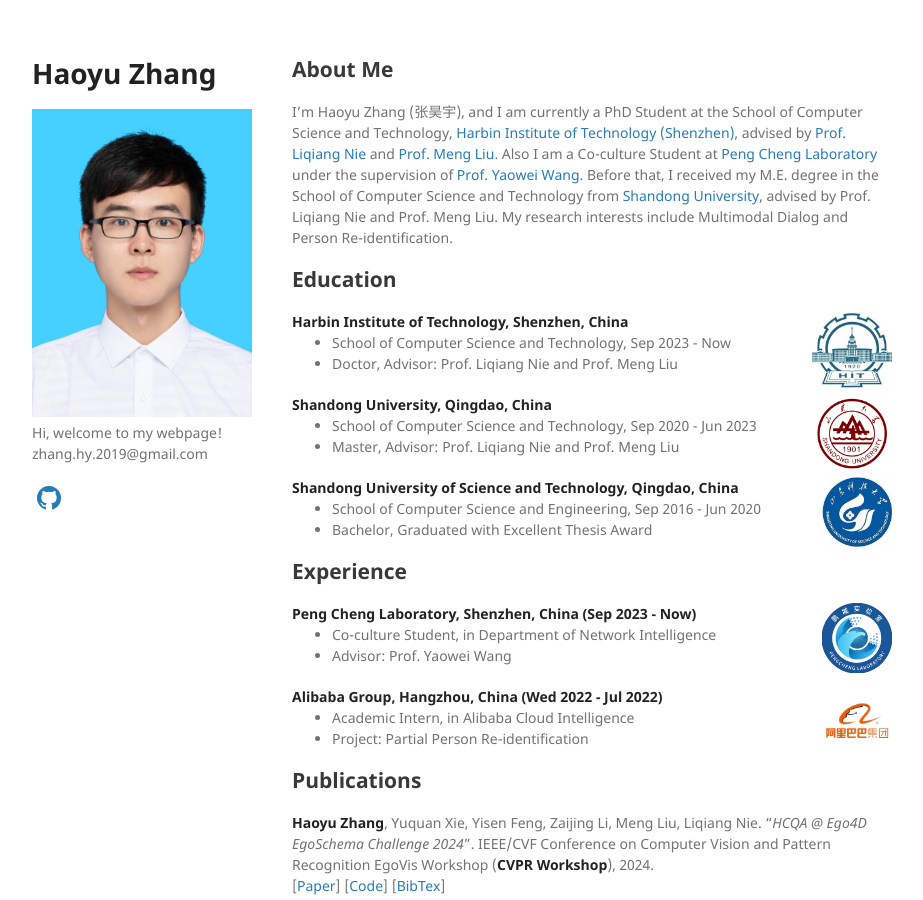
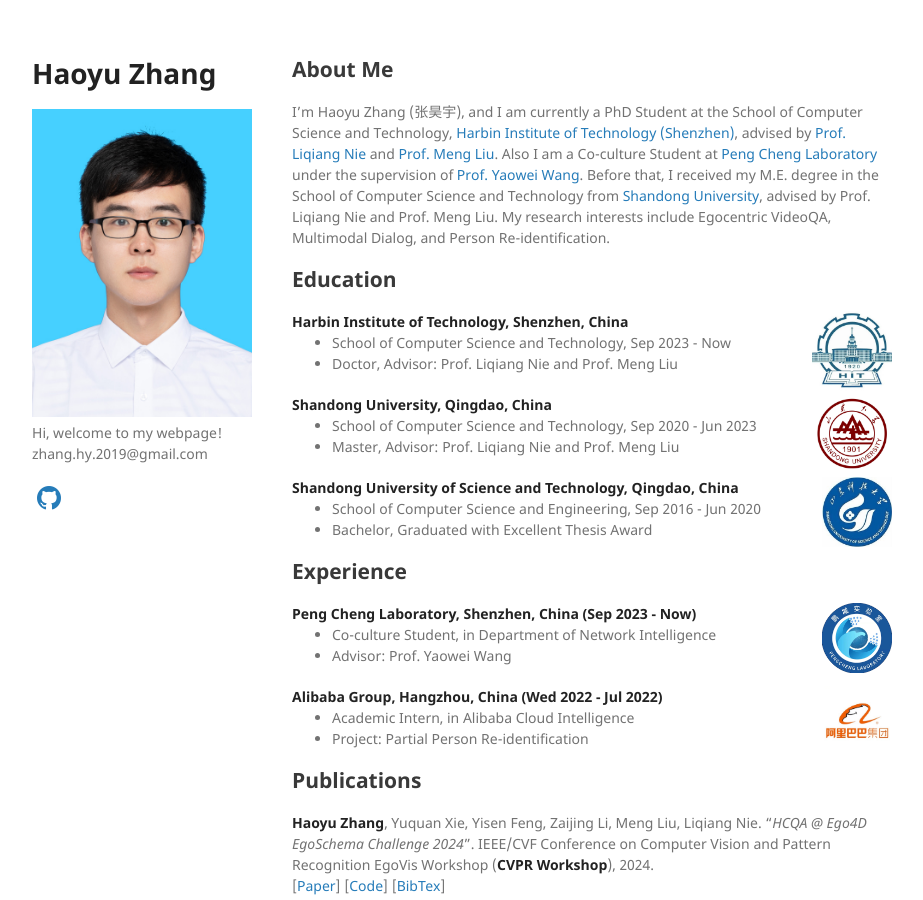
Before and after one commit to Hyu-Zhang/Hyu-Zhang.github.io, a Jekyll site: the page built from index.md, in a window 1280 px wide and 900 px high. Shown: the whole window, without its empty margins (178-1101 px from the left). Built offline with Jekyll 4.4.1, drawn with Linux system fonts in a browser that asks for light colours; a style sheet for code colours, icons or effects is not loaded; our own code applies the rules of GitHub Pages for plain Markdown files; some of the changed text lies outside the part shown.

Commit message:
Update index.md

```diff
--- a/index.md
+++ b/index.md
@@ -3,7 +3,7 @@
 ---
 ## About Me
 
-I’m Haoyu Zhang (张昊宇), and I am currently a PhD Student at the School of Computer Science and Technology, [Harbin Institute of Technology (Shenzhen)](https://www.hitsz.edu.cn/), advised by [Prof. Liqiang Nie](https://liqiangnie.github.io/) and [Prof. Meng Liu](https://mengliu1991.github.io/). Also I am a Co-culture Student at [Peng Cheng Laboratory](https://www.pcl.ac.cn/) under the supervision of [Prof. Yaowei Wang](https://scholar.google.com/citations?user=o_DllmIAAAAJ&hl=zh-CN). Before that, I received my M.E. degree in the School of Computer Science and Technology from [Shandong University](https://www.sdu.edu.cn/), advised by Prof. Liqiang Nie and Prof. Meng Liu. My research interests include Multimodal Dialog and Person Re-identification.
+I’m Haoyu Zhang (张昊宇), and I am currently a PhD Student at the School of Computer Science and Technology, [Harbin Institute of Technology (Shenzhen)](https://www.hitsz.edu.cn/), advised by [Prof. Liqiang Nie](https://liqiangnie.github.io/) and [Prof. Meng Liu](https://mengliu1991.github.io/). Also I am a Co-culture Student at [Peng Cheng Laboratory](https://www.pcl.ac.cn/) under the supervision of [Prof. Yaowei Wang](https://scholar.google.com/citations?user=o_DllmIAAAAJ&hl=zh-CN). Before that, I received my M.E. degree in the School of Computer Science and Technology from [Shandong University](https://www.sdu.edu.cn/), advised by Prof. Liqiang Nie and Prof. Meng Liu. My research interests include Egocentric VideoQA, Multimodal Dialog, and Person Re-identification.
 
 ## Education
 
```
Also changed, not shown: other parts of index.md (+1 -0 lines).
